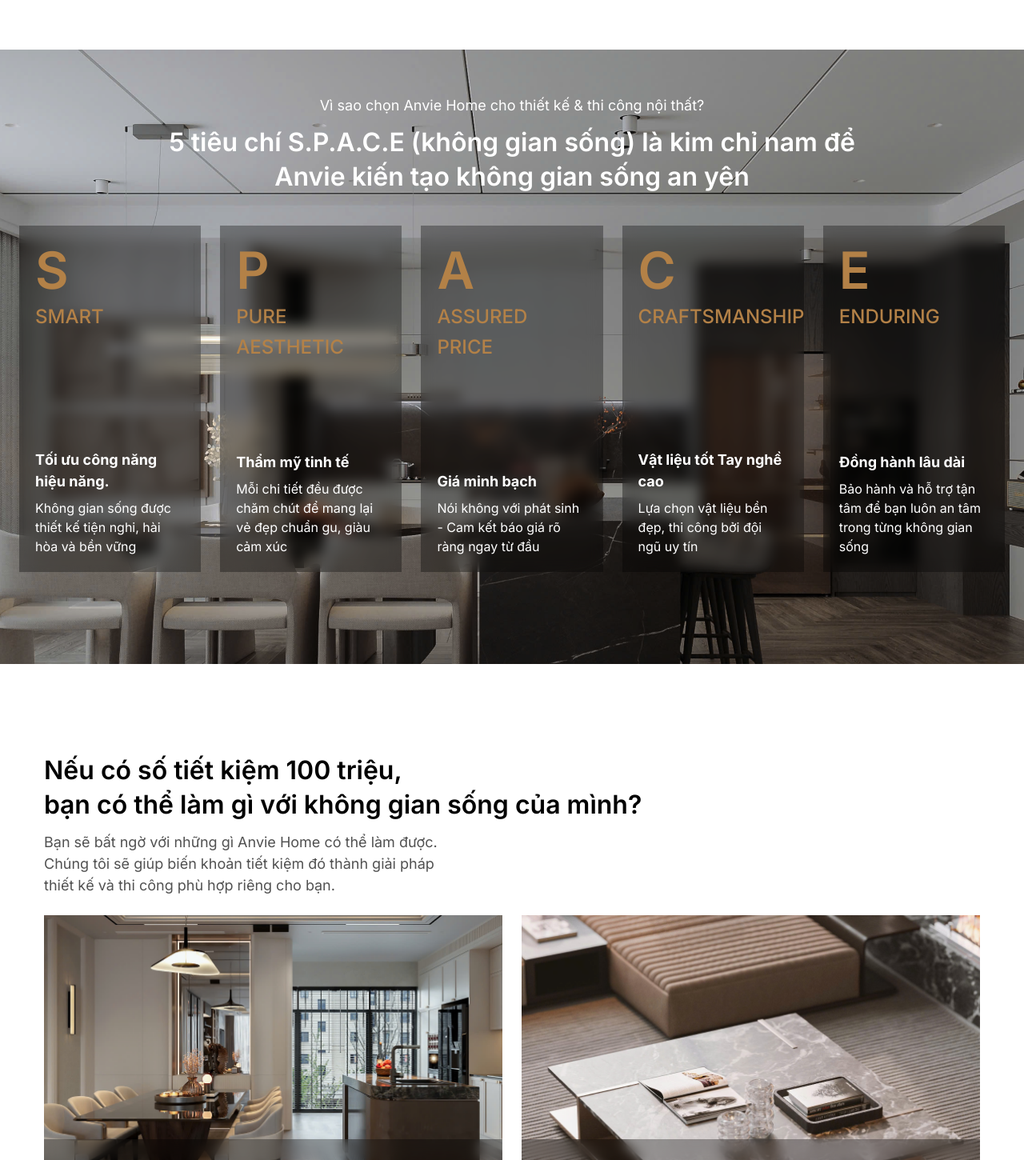
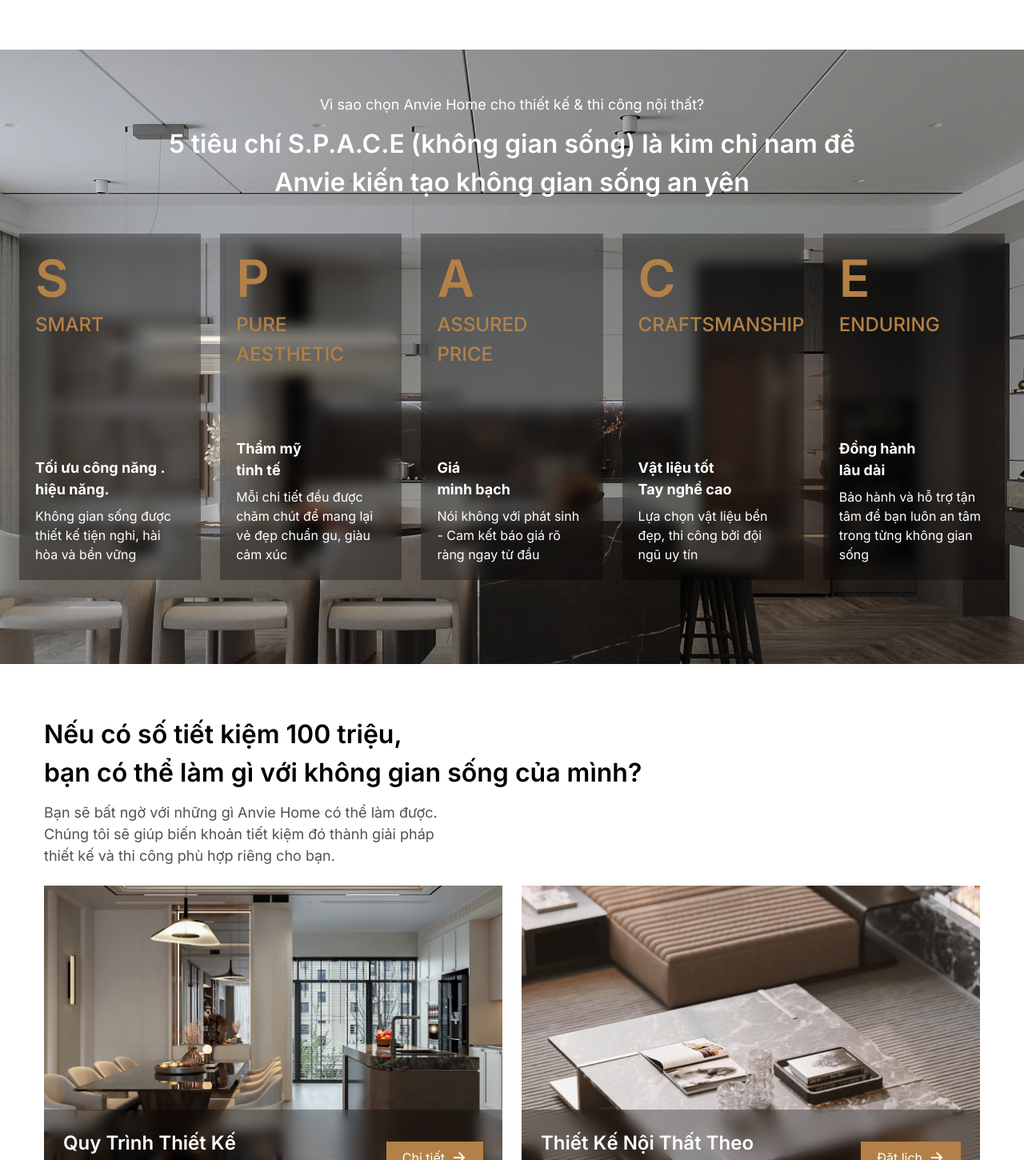
Before and after one commit to tranvangiang171197-cyber/anvie, a Next.js app: page / in a window 1280 px wide. Shown: the part 1350-2800 px from the top of the page at 80% size. Built offline with nearby package versions, Linux system fonts and the light colour scheme.

Commit message:
Add res home

```diff
--- a/src/app/layout.tsx
+++ b/src/app/layout.tsx
@@ -39,7 +39,7 @@
       <body className={`${sans.variable} bg-[#FFFFFF] text-stone-900 antialiased`}>
         <div className="min-h-screen bg-[#FFFFFF]">
           <SiteHeader />
-          <main className="mx-auto flex max-w-[1440px] flex-col gap-16 px-0 py-0">
+          <main className="mx-auto flex max-w-[1440px] flex-col gap-0  px-0 py-0">
             {children}
           </main>
           <SiteFooter />
--- a/src/app/page.tsx
+++ b/src/app/page.tsx
@@ -20,35 +20,40 @@
   {
     key: "S",
     title: "Smart",
-    description_title: "Tối ưu công năng hiệu năng.",
+    description_title__1: "Tối ưu công năng .",
+    description_title__2: " hiệu năng.",
     description:
       "Không gian sống được thiết kế tiện nghi, hài hòa và bền vững",
   },
   {
     key: "P",
     title: "Pure Aesthetic",
-    description_title: "Thẩm mỹ tinh tế",
+    description_title__1: "Thẩm mỹ ",
+    description_title__2: "tinh tế",
     description:
       "Mỗi chi tiết đều được chăm chút để mang lại vẻ đẹp chuẩn gu, giàu cảm xúc",
   },
   {
     key: "A",
     title: "Assured Price",
-    description_title: "Giá minh bạch",
+    description_title__1: "Giá ",
+    description_title__2: "minh bạch",
     description:
       "Nói không với phát sinh - Cam kết báo giá rõ ràng ngay từ đầu",
   },
   {
     key: "C",
     title: "Craftsmanship",
-    description_title: "Vật liệu tốt Tay nghề cao",
+    description_title__1: "Vật liệu tốt ",
+    description_title__2: "Tay nghề cao",
     description:
       "Lựa chọn vật liệu bền đẹp, thi công bởi đội ngũ uy tín",
   },
   {
     key: "E",
     title: "Enduring",
-    description_title: "Đồng hành lâu dài",
+    description_title__1: "Đồng hành ",
+    description_title__2: "lâu dài",
     description:
       "Bảo hành và hỗ trợ tận tâm để bạn luôn an tâm trong từng không gian sống",
   },
@@ -153,26 +158,26 @@
           className="absolute inset-0 bg-cover bg-center"
           style={{ backgroundImage: `url(${hero.image1})` }}
         />
-        <div className="relative z-10 flex min-h-[400px] md:min-h-[720px] flex-col items-center justify-center gap-4 md:gap-6 text-center px-6 py-12 md:py-20">
-          <h1 className="font-bold text-2xl md:text-4xl leading-tight lg:text-[56px]">
+        <div className="relative z-10 flex min-h-[400px] md:min-h-[720px] flex-col items-center justify-center gap-4 md:gap-6 text-center px-6 py-16 md:py-20">
+          <h1 className="font-bold text-[32px] mt-8 md:mt-0   leading-tight md:text-[56px]">
             {hero.title1} <br />   {hero.title2} <br />
           </h1>
-          <p className="max-w-3xl text-sm md:text-base text-white lg:text-xl font-normal px-4">
+          <p className="max-w-3xl text-base text-white lg:text-xl font-normal px-4">
             {hero.subtitle}
           </p>
-          <div className="flex flex-wrap items-center justify-center gap-4">
+          <div className="flex flex-wrap items-center justify-center gap-4 mt-4 md:mt-0">
             <ButtonLink href="/du-an" label="Khám phá ngay" />
           </div>
           <div className="mt-6 flex items-center gap-2">
-            <span className="h-1 w-8  bg-white" />
-            <span className="h-1 w-4  bg-white/40" />
+            <span className="h-2 w-8  bg-[#B38147] rounded-[12px]" />
+            <span className="h-2 w-2  bg-white rounded-full" />
           </div>
         </div>
       </section>
 
       <ServicesSection />
 
-      <section className="relative overflow-hidden min-h-[600px] md:min-h-[768px] text-white">
+      <section className="relative overflow-hidden min-h-[600px] md:min-h-[768px] text-white ">
         <div
           className="absolute inset-0 bg-cover bg-center"
           style={{
@@ -183,18 +188,18 @@
           }}
         />
         <div className="relative z-10 px-6 py-8 md:py-14 text-center">
-          <p className="text-base md:text-[18px] text-center font-normal text-white">
+          <p className="text-sm md:text-[18px] text-center font-normal text-white">
           Vì sao chọn Anvie Home cho thiết kế & thi công nội thất?
           </p>
-          <h3 className="mt-3 text-center text-xl md:text-2xl lg:text-[32px] font-semibold text-white px-4">
+          <h3 className="mt-3 text-center text-[18px] md:text-[32px] font-semibold text-white px-4">
           5 tiêu chí S.P.A.C.E (không gian sống) là kim chỉ nam để <br className="hidden md:block" />
           Anvie kiến tạo không gian sống an yên
           </h3>
-          <div className="mt-6 md:mt-10 grid gap-4 md:gap-6 grid-cols-1 sm:grid-cols-2 lg:grid-cols-5">
+          <div className="mt-6 md:mt-10 grid gap-4 md:gap-6 grid-cols-1 sm:grid-cols-2 lg:grid-cols-5 px-4 md:px-0">
             {spaceCriteria.map((item) => (
               <div
                 key={item.key}
-                className="bg-black/32 p-4 md:p-5 text-left backdrop-blur flex flex-col justify-between min-h-[300px] md:min-h-[433px]"
+                className="bg-black/32 p-4 md:p-5 text-left backdrop-blur flex flex-col justify-between min-h-[238px] md:min-h-[433px]"
               >
                 <div>
                 <p className="text-4xl md:text-[64px] font-semibold text-[#B38147]">{item.key}</p>
@@ -202,7 +207,7 @@
                 </div>
 
                 <div>
-                <p className="mt-2 text-base md:text-[18px] text-white font-bold">{item.description_title}</p>
+                <p className="mt-2 text-base md:text-[18px] text-white font-bold">{item.description_title__1} <br /> {item.description_title__2}</p>
                 <p className="mt-2 text-sm md:text-base text-white font-normal">{item.description}</p>
                 </div>
               </div>
@@ -211,9 +216,9 @@
         </div>
       </section>
 
-      <section className="max-w-[1170px] mx-auto py-8 md:py-12 w-full  px-4 md:px-0">
+      <section className="max-w-[1170px] mx-auto py-8 md:py-16 w-full  px-4 md:px-0">
         <div className="space-y-3">
-          <h3 className="font-sans text-xl md:text-2xl lg:text-[32px] font-semibold text-black">
+          <h3 className=" text-[24px] md:text-[32px] font-semibold text-black">
             Nếu có số tiết kiệm 100 triệu, <br className="hidden md:block" /> bạn có thể làm gì với không gian sống của
             mình?
           </h3>
@@ -230,10 +235,10 @@
               className="overflow-hidden  "
             >
               <div
-                className="min-h-[400px] bg-cover bg-center flex flex-col justify-between"
+                className="md:min-h-[400px] min-h-[238px] bg-cover bg-center flex flex-col justify-between"
                 style={{ backgroundImage: `url(${card.image})` }}
               ><div></div>
-              <div className="flex flex-row gap-3 px-4 md:px-6 py-4 md:py-6 items-center justify-between min-h-[106px] bg-black/32 backdrop-blur">
+              <div className="flex flex-row gap-3 px-4 md:px-6 py-4 md:py-6 items-center justify-between md:min-h-[106px] min-h-[64px] bg-black/32 backdrop-blur">
                 <div className="">
                   <h4 className="text-base md:text-[24px] font-semibold text-white">
                     {card.title_1}  <br /> {card.title_2}
@@ -259,19 +264,19 @@
       }}
       >
 
-        <div className="relative flex flex-col items-center gap-3 md:gap-4 px-6 py-12 md:py-20 text-center">
-          <h3 className="font-sans text-xl md:text-2xl lg:text-[32px] font-semibold text-white px-4">
+        <div className="relative flex flex-col items-center gap-3 md:gap-4 px-6 py-16 md:py-20 text-center">
+          <h3 className="font-sans text-[24px] md:text-[32px] font-semibold text-white px-4">
           Những Không Gian Anvie Đã Hoàn Thiện
           </h3>
-          <p className="max-w-[650px] text-base md:text-lg lg:text-[20px] text-white font-[300] px-4">
+          <p className="max-w-[650px] text-base md:text-[20px] text-white font-[300] px-4 mb-4 md:mb-0">
           Chúng tôi kiến tạo những tổ ấm hài hòa giữa thẩm mỹ, công năng và
           sự bình yên, để mỗi ngôi nhà trở thành nơi bạn thật sự muốn trở về
           </p>
-          <ButtonLink href="/du-an" label="Xem thêm"  />
+          <ButtonLink href="/du-an" label="Xem thêm" />
         </div>
       </section>
 
-      <section className="bg-[#f7f4f1] px-6 py-8 md:py-12 min-h-[500px] md:min-h-[700px] flex items-center justify-center flex-col">
+      <section className="bg-[#f7f4f1] px-6 py-8 md:py-16 min-h-[500px] md:min-h-[700px] flex items-center justify-center flex-col">
         <div className="max-w-[1170px] w-full text-left">
         <h3 className="text-left font-sans text-xl md:text-2xl lg:text-[32px] font-semibold text-black">
           Trăm Lời Quảng Cáo Không Bằng Một Feedback
@@ -313,7 +318,7 @@
         </div>
       </section>
 
-      <section className="space-y-4 md:space-y-6 max-w-[1170px] mx-auto  py-8 md:py-12 w-full">
+      <section className="space-y-4 md:space-y-6 max-w-[1170px] mx-auto px-4 md:px-0 py-8 md:py-16 w-full">
         <h3 className="font-sans text-xl md:text-2xl lg:text-[32px] font-semibold text-black text-left">
         Những Cột Mốc <br className="hidden md:block" />
         Đáng "Khoe" Của Anvie
@@ -345,7 +350,7 @@
         </div>
       </section>
 
-      <section className="relative overflow-hidden min-h-[500px] md:min-h-[720px] text-white flex items-center justify-center flex-col px-6 py-8 md:py-12"
+      <section className="relative overflow-hidden min-h-[500px] md:min-h-[720px] text-white flex items-center justify-center flex-col px-6 py-8 md:py-16"
         style={{
           backgroundImage:
             "url('/home/quy_tac.png')",
@@ -362,7 +367,7 @@
             {rules.map((item) => (
               <div
                 key={item.title}
-                className="bg-black/60 p-4 md:p-6 text-left flex flex-col justify-between min-h-[300px] md:min-h-[433px]"
+                className="bg-black/60 p-4 md:p-6 text-left flex flex-col justify-between min-h-[300px] md:min-h-[400px]"
               >
                 <div>
                 <p className="font-semibold text-[#B38147]">
--- a/src/components/services-section.tsx
+++ b/src/components/services-section.tsx
@@ -26,9 +26,9 @@
   const [hoveredIndex, setHoveredIndex] = useState<number | null>(0);
 
   return (
-    <section className="space-y-6 xl:w-[1170px] mx-auto  px-4 md:px-0">
+    <section className="space-y-6 xl:w-[1170px] mx-auto  px-4 md:px-0 py-16 ">
       <div className="space-y-6 w-full">
-        <h2 className="font-sans text-[32px] font-bold text-black">Dịch Vụ Của Chúng Tôi</h2>
+        <h2 className="font-sans md:text-[32px] text-[24px] font-bold text-black">Dịch Vụ Của Chúng Tôi</h2>
         <p className="text-base text-secondary mt-2 font-normal max-w-3xl">
           Anvie Home đồng hành cùng bạn qua từng bước — từ thiết kế kiến trúc,
           thiết kế nội thất đến thi công hoàn thiện — để tạo nên một tổ ấm tinh tế,
```
Also changed, not shown: src/components/site-header.tsx (+10 -7 lines).
